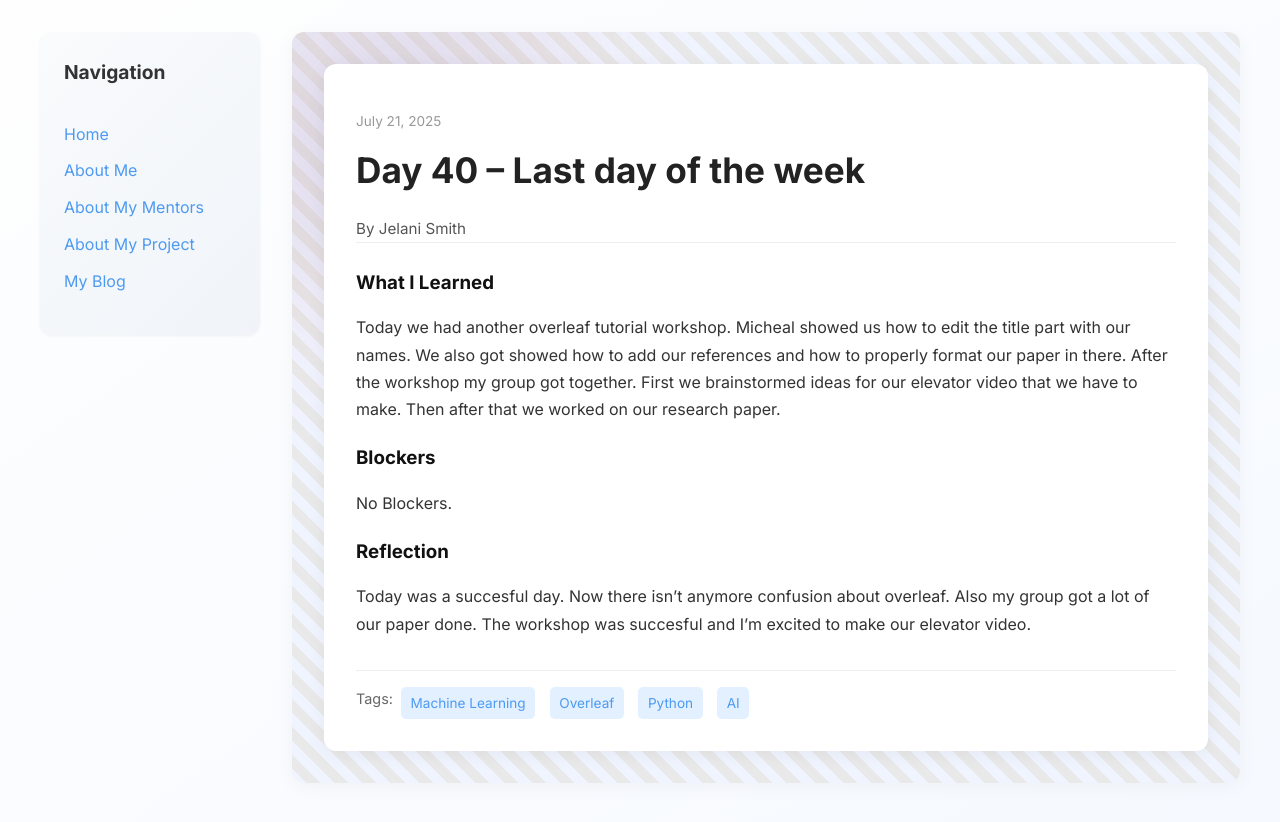
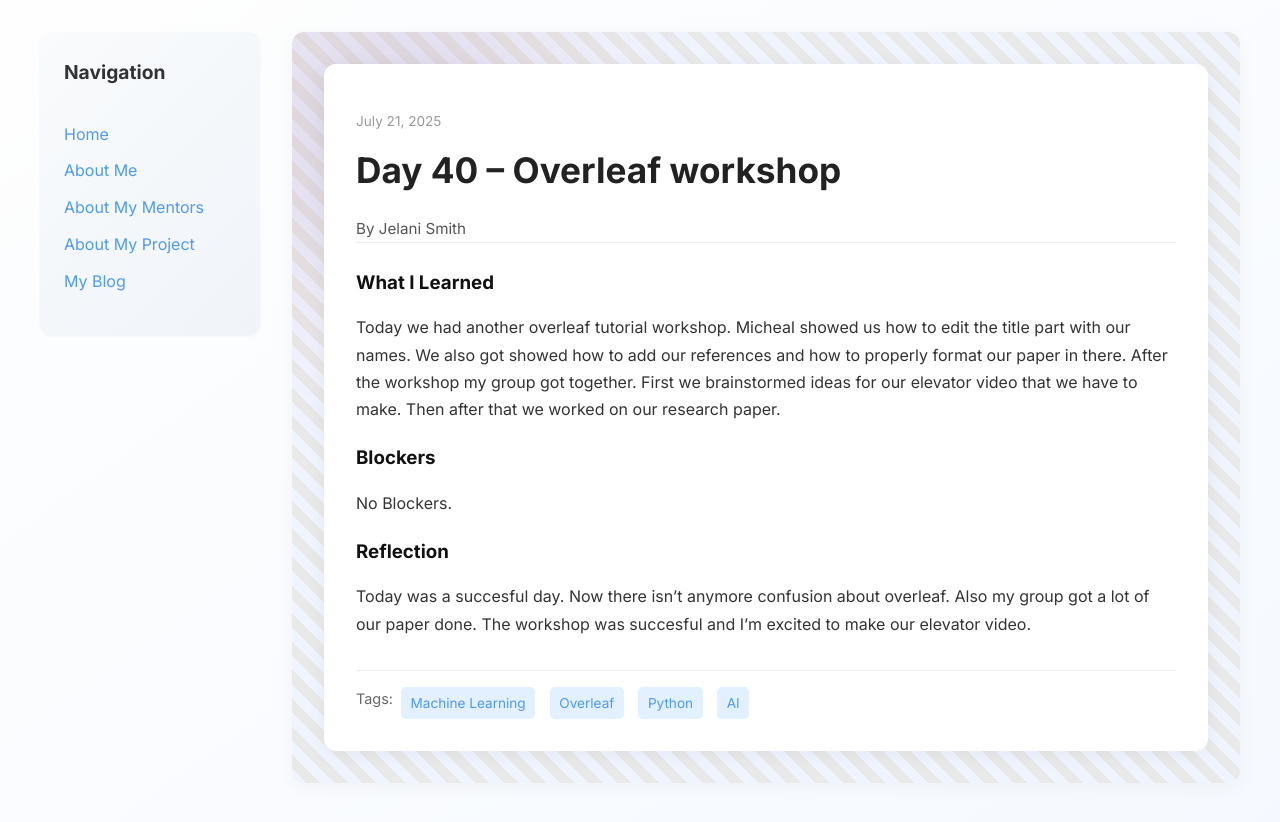
Before and after one commit to lanixyz/lanixyz.github.io, a Jekyll site: the page built from _posts/2025-07-21-Day-40.md, in a window 1280 px wide. Shown: the top 822 px of the page. Built offline with Jekyll 4.4.1, drawn with Linux system fonts in a browser that asks for light colours.

Commit message:
Update 2025-07-21-Day-40.md

```diff
--- a/_posts/2025-07-21-Day-40.md
+++ b/_posts/2025-07-21-Day-40.md
@@ -1,6 +1,6 @@
 ---
 layout: post
-title: "Day 40 – Last day of the week"
+title: "Day 40 – Overleaf workshop"
 date: 2025-07-21
 author: Jelani Smith
 permalink: /day40.html
```
